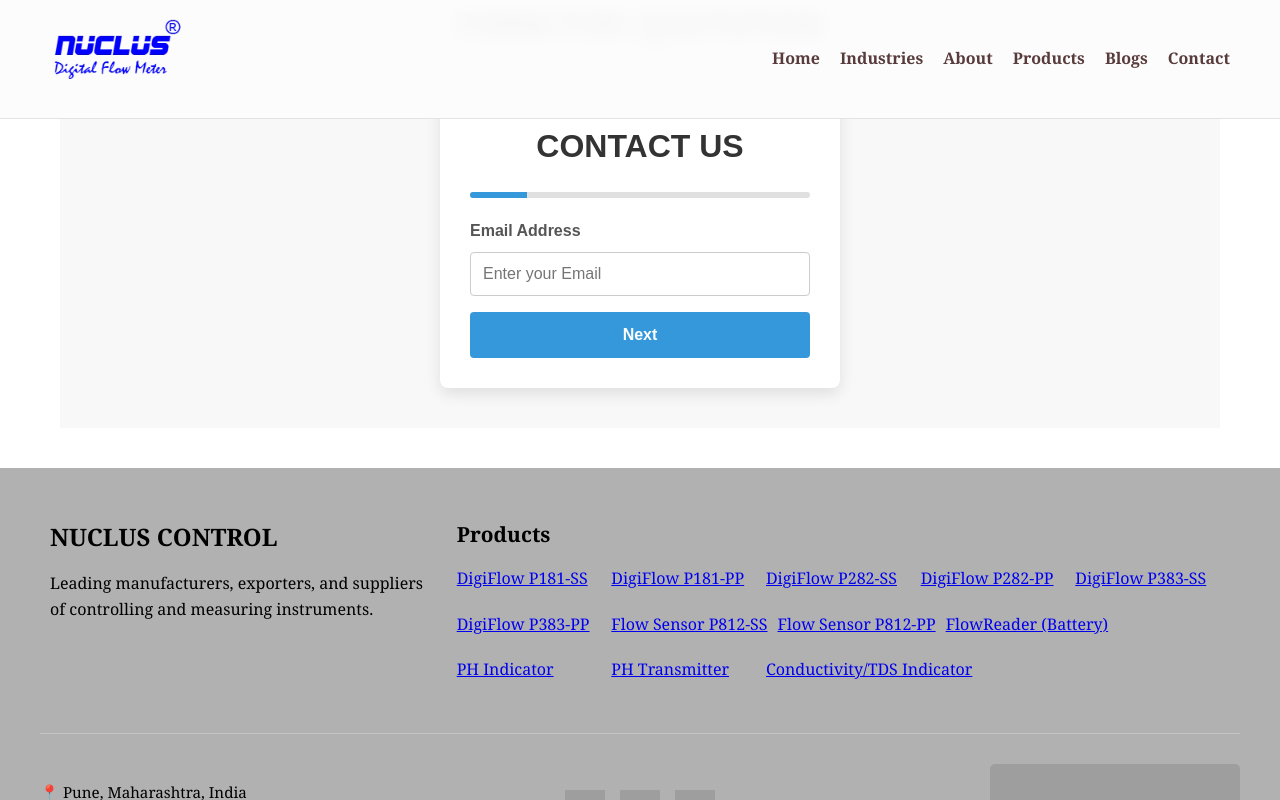
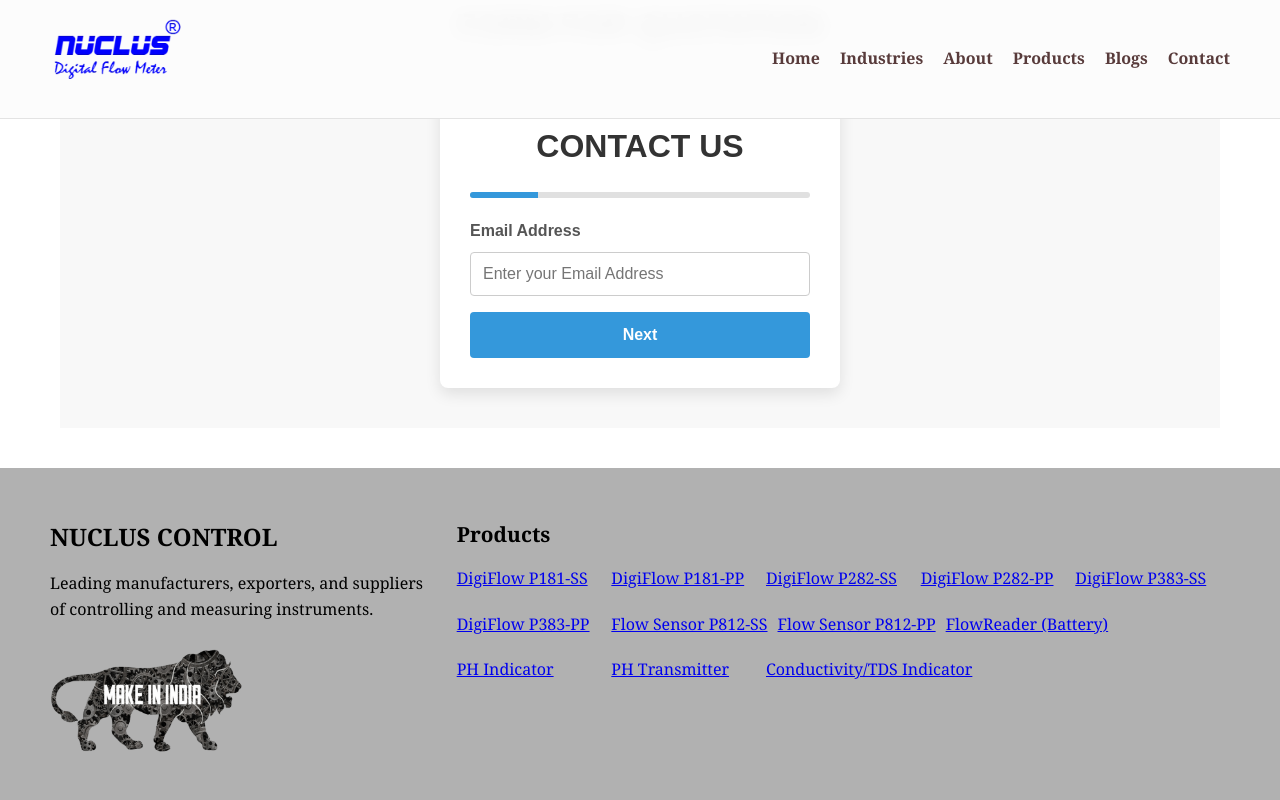
Before and after one commit to more-shub/nucluscontrol, a React (Create React App) app: page /products/P200 in a window 1280 px wide. Both pictures are taken after a click on the button "Ask For Quote". Shown: the part 1959-2759 px from the top of the page. Built offline with nearby package versions, Linux system fonts and the light colour scheme; grey boxes are pictures that could not be loaded.

Commit message:
change in footer and form

```diff
--- a/package.json
+++ b/package.json
@@ -1,4 +1,5 @@
 {
+  "homepage": ".",
   "name": "nuclus-control",
   "version": "0.1.0",
   "private": true,
@@ -33,5 +34,8 @@
       "last 1 firefox version",
       "last 1 safari version"
     ]
+  },
+  "devDependencies": {
+    "@babel/plugin-proposal-private-property-in-object": "^7.21.11"
   }
 }
--- a/src/components/Contact.jsx
+++ b/src/components/Contact.jsx
@@ -4,29 +4,27 @@
 const Contact = () => {
   // URL obtained from deploying your Google Apps Script
   const GOOGLE_FORM_URL =
-    "https://script.google.com/macros/s/AKfycbyv_4EE3aP1F75I9CSkqGbNxwNFXwJDyZHqajamZ2JUzsUlR9BoWbGpOWP1YMgwl17Uxw/exec";
+    "https://script.google.com/macros/s/AKfycbw1_Qmk9e4eGHacoXSO7Uo731gleKMFBgfP6o7UBpTNcWCCtOepC5xo5ckXza-dcGyP1g/exec";
 
   const [step, setStep] = useState(0);
   const [formData, setFormData] = useState({
-    email: "",
-    name: "",
-    contact: "",
-    company: "",
-    address: "",
-    selectProduct: "",
+    "Email Address": "",
+    "Full Name": "",
+    "Contact Number": "",
+    "Company Name": "",
+    "Describe your Requirement": "",
   });
   const [error, setError] = useState("");
   const [submitted, setSubmitted] = useState(false);
   const [isLoading, setIsLoading] = useState(false);
 
-  // Updated fields array to include "selectProduct"
+  // Updated fields array: keys exactly match the labels
   const fields = [
-    "email",
-    "name",
-    "contact",
-    "company",
-    "address",
-    "selectProduct",
+    "Email Address",
+    "Full Name",
+    "Contact Number",
+    "Company Name",
+    "Describe your Requirement",
   ];
 
   const handleChange = (e) => {
@@ -40,7 +38,7 @@
     if (step === 0 && !/^[\w-.]+@([\w-]+\.)+[\w-]{2,4}$/.test(currentValue)) {
       return "Please enter a valid email address.";
     }
-    if (step === 1 && !currentValue) return "Name cannot be empty.";
+    if (step === 1 && !currentValue) return "Full Name cannot be empty.";
     if (
       step === 2 &&
       (!/^\d+$/.test(currentValue) || currentValue.length < 7)
@@ -48,8 +46,7 @@
       return "Please enter a valid contact number (min 7 digits).";
     }
     if (step === 3 && !currentValue) return "Company Name cannot be empty.";
-    if (step === 4 && !currentValue) return "Address cannot be empty.";
-    if (step === 5 && !currentValue) return "Please select a product.";
+    if (step === 4 && !currentValue) return "Please describe your requirement.";
     return "";
   };
 
@@ -73,7 +70,7 @@
           body: JSON.stringify(formData),
           mode: "no-cors",
         });
-        // Since we're in no-cors mode, assume submission is successful if no error is thrown.
+        // Assume submission is successful if no error is thrown.
         setSubmitted(true);
       } catch (err) {
         setError(
@@ -87,14 +84,13 @@
     }
   };
 
-  // Updated placeholders and labels to include the new field.
+  // Placeholders and labels now match the field names exactly
   const placeholders = [
-    "Enter your Email",
-    "Enter your Name",
+    "Enter your Email Address",
+    "Enter your Full Name",
     "Enter your Contact Number",
     "Enter your Company Name",
-    "Enter Detailed Address",
-    "Select a Product",
+    "Describe your Requirement",
   ];
 
   const labels = [
@@ -102,8 +98,7 @@
     "Full Name",
     "Contact Number",
     "Company Name",
-    "Address",
-    "Select Product",
+    "Describe your Requirement",
   ];
 
   if (submitted) {
@@ -128,24 +123,6 @@
           ></div>
         </div>
         <label htmlFor="contactField">{labels[step]}</label>
-        {fields[step] === "selectProduct" ? (
-          <select
-            id="contactField"
-            value={formData[fields[step]]}
-            onChange={handleChange}
-          >
-            <option value="">Select a Product</option>
-            <option value="Digital Flow Meter">Digital Flow Meter</option>
-            <option value="Flow Sensor">Flow Sensor</option>
-            <option value="Battery operated flow meter">
-              Battery operated flow meter
-            </option>
-            <option value="pH Meter">pH Meter</option>
-            <option value="Conductivity /TDS Meter">
-              Conductivity /TDS Meter
-            </option>
-          </select>
-        ) : (
         <input
           id="contactField"
           type={step === 0 ? "email" : step === 2 ? "tel" : "text"}
@@ -154,7 +131,6 @@
           onChange={handleChange}
           autoComplete="off"
         />
-        )}
         {error && <div className="contact-form-error">{error}</div>}
         <button onClick={handleNext} disabled={isLoading}>
           {step < fields.length - 1
--- a/src/components/Footer.jsx
+++ b/src/components/Footer.jsx
@@ -47,7 +47,16 @@
               Leading manufacturers, exporters, and suppliers of controlling and
               measuring instruments.
             </p>
+            {/* Add the Make in India image here */}
+            <div className="make-in-india-wrapper">
+              <img
+                src="/makeinindia.png"
+                alt="Make in India"
+                className="make-in-india-image"
+              />
+            </div>
           </div>
+
           {/* Products List */}
           <div className="list-section products">
             <h3>Products</h3>
@@ -63,7 +72,10 @@
         {/* Bottom Section: Contact, Social Media & Map */}
         <div className="footer-bottom">
           <div className="contact-info">
-            <div className="contact-item">📍 Pune, Maharashtra, India</div>
+            <div className="contact-item">
+              📍 Shubh Ganesh Industrial Estate Opp. SBI Bank,Sr No.27/4/2,Old
+              Mundhwa-Kharadi Rd.Kharadi, Pune, Maharashtra, 411014
+            </div>
             <div className="contact-item">📧 sales@nucluscontrol.com</div>
             <div className="contact-item">📞 +91 8530804143</div>
           </div>
@@ -83,7 +95,10 @@
                 style={{ width: "40px", height: "40px" }}
               />
             </Link>
-            <Link to="https://www.linkedin.com/in/nuclus-control-925989354/" title="LinkedIn">
+            <Link
+              to="https://www.linkedin.com/in/nuclus-control-925989354/"
+              title="LinkedIn"
+            >
               <img
                 src="./linkedin.png" // Update with the actual path to your LinkedIn logo
                 alt="LinkedIn Logo"
--- a/src/components/ProductCard.jsx
+++ b/src/components/ProductCard.jsx
@@ -25,11 +25,6 @@
             ))}
           </div>
         )}
-        <div className="btn-container">
-          <Link to={`/products/${product.id}`} className="more-details">
-            More Details
-          </Link>
-        </div>
       </div>
     </div>
   );
--- a/src/pages/ProductDetails/BAT-001.jsx
+++ b/src/pages/ProductDetails/BAT-001.jsx
@@ -56,7 +56,7 @@
       { src: "/Tfitting-Threadedend.webp", alt: "Threaded End Fitting" },
       { src: "/StubEnd.webp", alt: "StubEnd Fitting" }
     ],
-    sliderImages: ["/Floreader1.webp", "/Floreader2.webp", "/Floreader3.webp","/Floreader4.webp"]
+    sliderImages: ["/Floreader4.webp", "/Floreader2.webp", "/Floreader3.webp","/Floreader1.webp"]
   };
 
   const [currentIndex, setCurrentIndex] = useState(0);
--- a/src/styles/Footer.css
+++ b/src/styles/Footer.css
@@ -169,3 +169,14 @@
     margin: 10px 0;
   }
 }
+.make-in-india-wrapper {
+  margin-top: 10px; /* Adds space above the image */
+  /* No text-align or flexbox justification so it stays left-aligned */
+}
+
+.make-in-india-image {
+  max-width: 50%;
+  width: 50%;
+  height: auto;
+  display: center; /* Ensures the image is left-aligned by default */
+}
```
Also changed, not shown: public/data.json (+12 -24 lines), public/makeinindia.png (added), 1 other file (tests, documents, lock files or other folders). Lines whose indentation alone changed are shown as unchanged.
